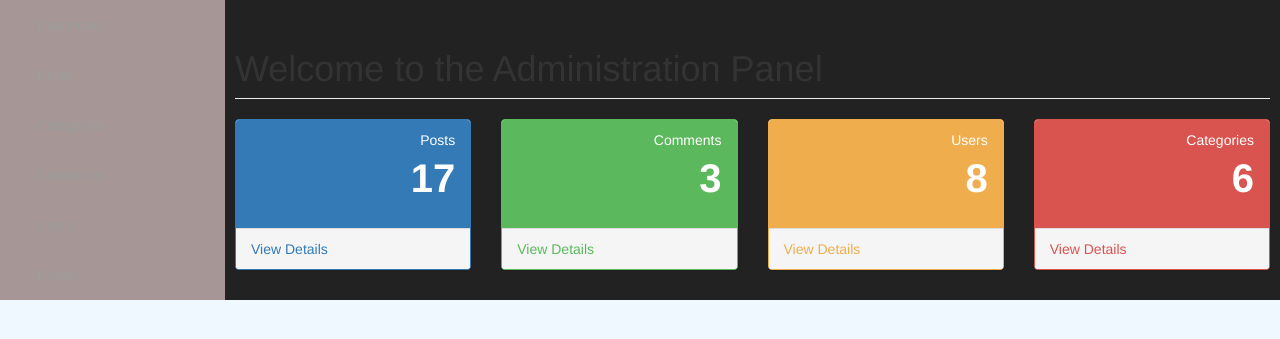
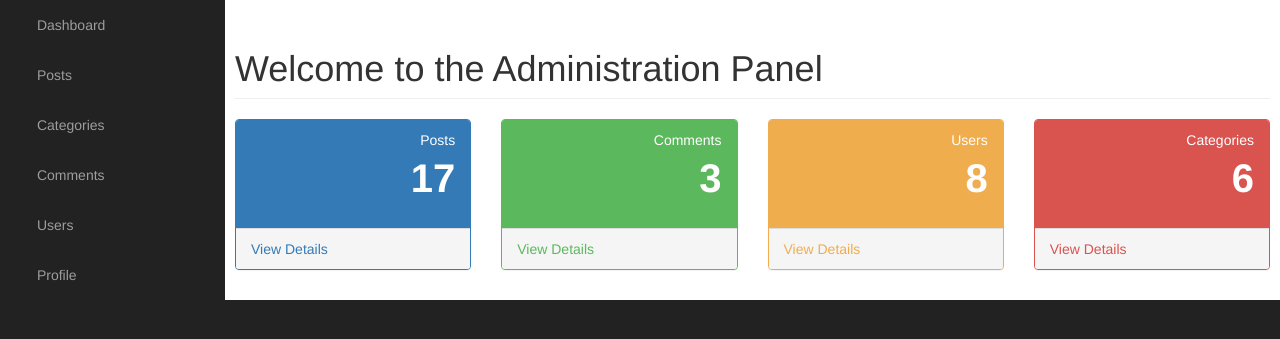
Before and after one commit to kemsguy7/blogging-system, a PHP site: page /admin/index.php in a window 1280 px wide. Shown: the part 51-390 px from the top of the page. Run offline with PHP 8.4, Linux system fonts and the light colour scheme; a user stored in the database is signed in; data comes from the database, SQL or seed files in the repository; data that the repository does not hold is empty; some web fonts are replaced.

Commit message:
Uodate the header.php and seesion.php files to resolve the session error message, i also fixed the css bug to make the admin page more beautiful

```diff
--- a/admin/css/main.css
+++ b/admin/css/main.css
@@ -25,7 +25,7 @@
 
 /**********BASE CONFIGURATIONS**********/
 body {
-	 background-color: #222;
+	background:#1f1f1f;
     font-family: 'Open Sans', sans-serif;
 }
 
--- a/admin/css/sb-admin.css
+++ b/admin/css/sb-admin.css
@@ -8,8 +8,7 @@
 
 body {
     margin-top: 100px;
-    /*background-color: #222;*/
-    background-color: aliceblue;
+    background-color: #222;
 }
 
 @media(min-width:768px) {
@@ -25,7 +24,7 @@ body {
 #page-wrapper {
     width: 100%;
     padding: 0;
-    background-color: #222;
+    background-color: #fff;
 }
 
 .huge {
@@ -123,7 +122,7 @@ ul.alert-dropdown {
         border: none;
         border-radius: 0;
         overflow-y: auto;
-        background-color: rgb(167, 150, 150);
+        background-color: #222;
     }
 
     .side-nav>li>a {
--- a/admin/includes/header.php
+++ b/admin/includes/header.php
@@ -1,13 +1,17 @@
 <?php ob_start(); ?>
-<?php session_start(); ?>
+<?php session_start();
+//if the session has been started already, ignore
+    if (session_status() == PHP_SESSION_NONE){
+            session_start();
+        }
+?>
 <?php include "db.php"; ?>
 <?php include "functions.php"; ?>
 <?php include "misc.php";?>
 
 <?php
  //if the admin is set, log in the user else, take the user back to the admin login page
-(isset($_SESSION['userLoggedIn'])) ? $user = $_SESSION['userLoggedIn'] :
-header("Location: ../cms-admin.php");
+(isset($_SESSION['userLoggedIn'])) ? $user = $_SESSION['userLoggedIn'] : header("Location: ../cms-admin.php");
 
 
 $sql = mysqli_query($connection, "SELECT * FROM users WHERE email='$user'");
--- a/admin/includes/sessions.php
+++ b/admin/includes/sessions.php
@@ -1,6 +1,10 @@
 <?php
 //This script is responsible for showing success or failure alerts
-session_start();
+//if the session has been started already, ignore
+    if (session_status() == PHP_SESSION_NONE){
+            session_start();
+        }
+
 function ErrorMessage() {
     if(isset($_SESSION["ErrorMessage"])) {
         $Output = "<div class=\"alert alert-danger\">";
--- a/admin/index.php
+++ b/admin/index.php
@@ -1,9 +1,4 @@
-<?php
-//if the session has been started already, ignore
-if (session_status() == PHP_SESSION_NONE){
-        session_start();
-    }
-?>
+
 <?php include 'includes/header.php';?>
 
     <div id="wrapper">
```
